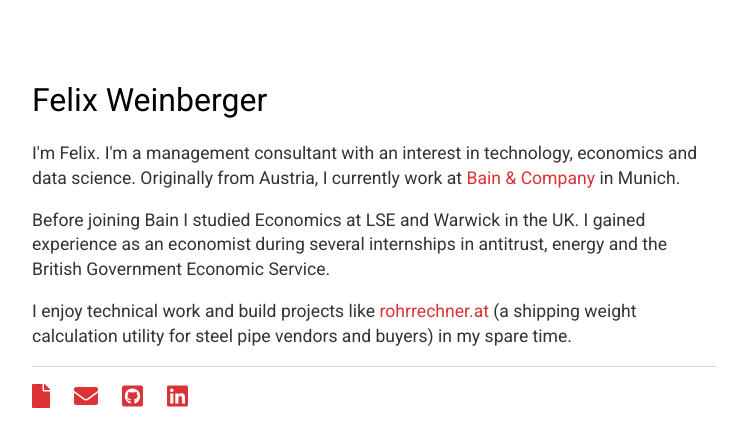
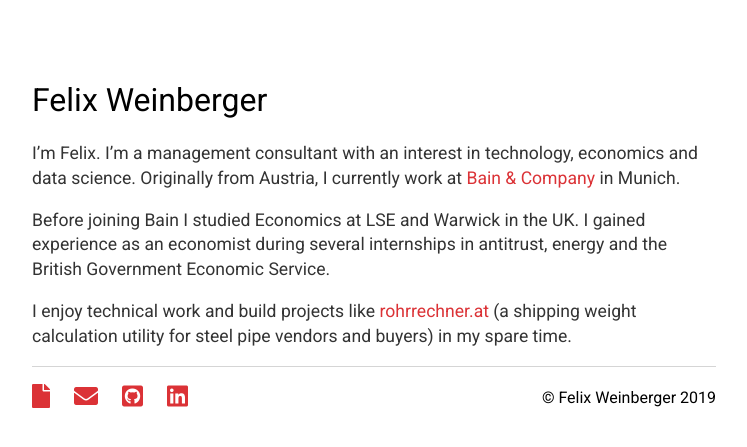
Before and after one commit to felixweinberger/felixweinberger.github.io, a Jekyll site: the page built from index.md, in a window 1280 px wide. Shown: the top 447 px of the page, without its empty margins (266-1013 px from the left). Built offline with Jekyll 4.4.1, drawn with Linux system fonts in a browser that asks for light colours.

Commit message:
changed layout to use markdown and adjusted license

```diff
--- a/_layouts/default.html
+++ b/_layouts/default.html
@@ -3,8 +3,12 @@
 
 <head>
   <title>{{ page.title }}</title>
+
+  <!-- Meta -->
   <meta name="viewport" content="width=device-width, initial-scale=1">
   <meta name="google-site-verification" content="pC8iaoTjQEJOW2CUJ-ykXAZtX8YJbj_XYk1YWN6u2Rc" />
+
+  <!-- Icons -->
   <link rel="apple-touch-icon" sizes="180x180" href="/apple-touch-icon.png">
   <link rel="icon" type="image/png" sizes="32x32" href="/favicon-32x32.png">
   <link rel="icon" type="image/png" sizes="16x16" href="/favicon-16x16.png">
@@ -12,12 +16,15 @@
   <link rel="mask-icon" href="/safari-pinned-tab.svg" color="#5bbad5">
   <meta name="msapplication-TileColor" content="#da532c">
   <meta name="theme-color" content="#ffffff">
+
+  <!-- Styles -->
   <link rel="stylesheet" href="https://use.fontawesome.com/releases/v5.7.1/css/all.css" integrity="sha384-fnmOCqbTlWIlj8LyTjo7mOUStjsKC4pOpQbqyi7RrhN7udi9RwhKkMHpvLbHG9Sr" crossorigin="anonymous">
   <link href="https://fonts.googleapis.com/css?family=Roboto:400,700" rel="stylesheet">
   <link href="/css/main.css" type="text/css" rel="stylesheet">
 </head>
 
 <body>
+  <h1>{{ page.title }}</h1>
   <div class="container">
     {{ content }}
   </div>
@@ -28,6 +35,7 @@
       <li><a href="https://github.com/felixweinberger"><i class="fab fa-github-square"></i></a></li>
       <li><a href="https://linkedin.com/in/felixweinberger"><i class="fab fa-linkedin"></i></a></li>
     </ul>
+    <div class="footer__copyright">&copy Felix Weinberger 2019</div>
   </footer>
 </body>
 
--- a/css/main.css
+++ b/css/main.css
@@ -43,6 +43,9 @@ p {
 
 footer {
   border-top: 1px solid #d5d5d5;
+  display: flex;
+  align-items: center;
+  justify-content: space-between;
 }
 
 /* HiDPI Phone */
--- a/index.html
+++ /dev/null
@@ -1,10 +0,0 @@
----
-layout: default
-title: Felix Weinberger
----
-<div class="blurb">
-  <h1>Felix Weinberger</h1>
-  <p>I'm Felix. I'm a management consultant with an interest in technology, economics and data science. Originally from Austria, I currently work at <a href="https://bain.com">Bain & Company</a> in Munich.</p>
-  <p>Before joining Bain I studied Economics at LSE and Warwick in the UK. I gained experience as an economist during several internships in antitrust, energy and the British Government Economic Service.</p>
-  <p>I enjoy technical work and build projects like <a href="https://rohrrechner.at">rohrrechner.at</a> (a shipping weight calculation utility for steel pipe vendors and buyers) in my spare time.</p>
-</div>
--- /dev/null
+++ b/index.md
@@ -0,0 +1,10 @@
+---
+layout: default
+title: Felix Weinberger
+---
+
+I'm Felix. I'm a management consultant with an interest in technology, economics and data science. Originally from Austria, I currently work at [Bain & Company](https://bain.com) in Munich.
+
+Before joining Bain I studied Economics at LSE and Warwick in the UK. I gained experience as an economist during several internships in antitrust, energy and the British Government Economic Service.
+
+I enjoy technical work and build projects like [rohrrechner.at](https://rohrrechner.at) (a shipping weight calculation utility for steel pipe vendors and buyers) in my spare time.
```
Also changed, not shown: 1 other file.
